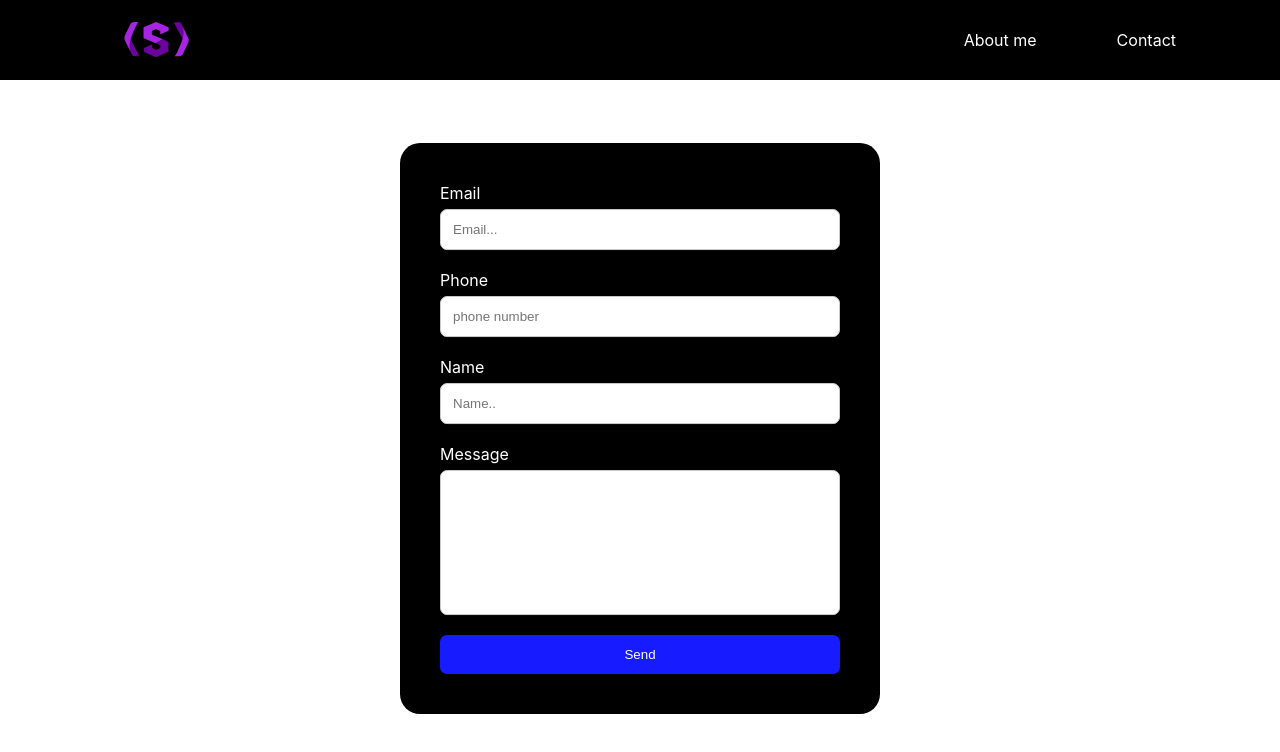
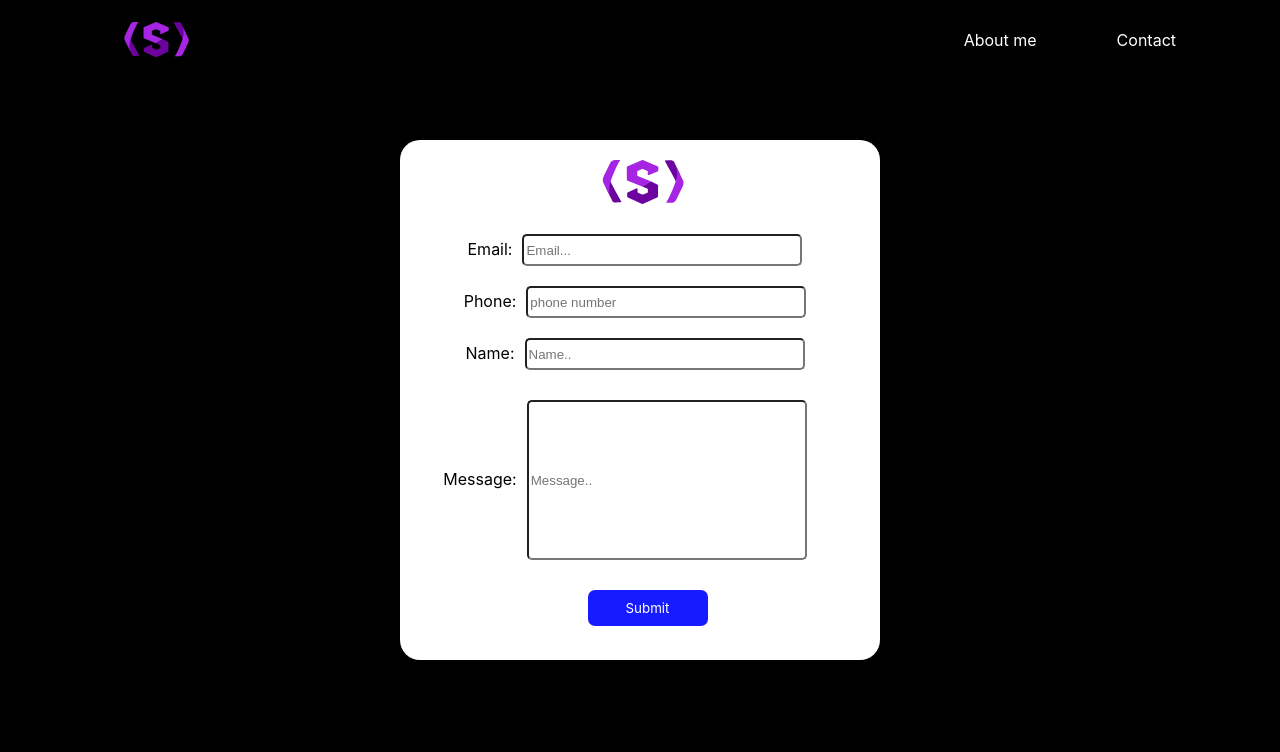
Before and after one commit to eveshino/Portfolio, a React (Create React App) app: page /contact in a window 1280 px wide. Shown: the top 752 px of the page. Built offline with nearby package versions, Linux system fonts and the light colour scheme.

Commit message:
added the about and contact section

```diff
--- a/src/App.js
+++ b/src/App.js
@@ -2,6 +2,7 @@ import HomePage from "./pages/HomePage";
 import { BrowserRouter, Route, Switch } from "react-router-dom";
 import Layout from "./components/layout/Layout.js";
 import Contact from "./pages/Contact";
+import Aboutme from "./pages/Aboutme";
 function App() {
   return (
     <BrowserRouter>
@@ -13,6 +14,9 @@ function App() {
           <Route path="/contact">
             <Contact />
           </Route>
+          <Route path="/aboutme">
+            <Aboutme />
+          </Route>
         </Switch>
       </Layout>
     </BrowserRouter>
--- a/src/components/Introduction.module.css
+++ b/src/components/Introduction.module.css
@@ -28,6 +28,7 @@
   padding: 10px 30px;
   margin-top: 3vh;
   border: none;
+  border-radius: 10px;
   box-shadow: 0px 10px 20px rgba(0, 0, 0, 0.2);
   transition: all 0.3s ease 0s;
   cursor: pointer;
--- /dev/null
+++ b/src/components/aboutme/About.js
@@ -0,0 +1,15 @@
+import classes from "./About.module.css";
+import myself from "../../images/myself.jpeg";
+function About() {
+  return (
+    <div className={classes.main}>
+      <div className={classes.header}>
+        <h1 className={classes.text}>Header content</h1>
+      </div>
+      <div>
+        <img className={classes.myself} src={myself} alt="myself" />
+      </div>
+    </div>
+  );
+}
+export default About;
--- /dev/null
+++ b/src/components/aboutme/About.module.css
@@ -0,0 +1,21 @@
+.main {
+  background-color: rgb(0, 0, 0);
+  height: 90vh;
+  font-family: "SF Pro Display";
+}
+.header {
+  position: relative;
+  height: 80vh;
+  overflow: hidden;
+}
+.text {
+  color: white;
+}
+.myself {
+  width: 45vh;
+
+  position: absolute;
+  top: 50%;
+  right: 7%;
+  transform: translateY(-50%);
+}
--- a/src/components/form/Form.js
+++ b/src/components/form/Form.js
@@ -1,19 +1,16 @@
+import React from "react";
 import classes from "./Form.module.css";
 import emailjs from "emailjs-com";
-import { useState } from "react";
+import logo from "../../images/logo.svg";
 
 function Form() {
-  const [toSend, setToSend] = useState({
-    email: "",
-    tel: "",
-    name: "",
-    message: "",
-  });
   function sendEmail(e) {
     e.preventDefault();
-    toSend(
+
+    emailjs
+      .sendForm(
         "service_keehfv5",
-      "service_keehfv5 ",
+        "template_ou46hdd",
         e.target,
         "user_kQZJCNGck2nNzDWGEeqtd"
       )
@@ -23,57 +20,42 @@ function Form() {
       .catch((err) => {
         console.log("FAILED...", err);
       });
+
+    e.target.reset();
   }
-
-  const handleChange = (e) => {
-    setToSend({ ...toSend, [e.target.name]: e.target.value });
-  };
 
   return (
     <div className={classes.container}>
-      <form onSubmit={sendEmail}>
-        <label htmlFor="email">Email</label>
-        <input
-          type="text"
-          id="email"
-          name="email"
-          placeholder="Email..."
-          value={toSend.email}
-          onChange={handleChange}
-        />
-
-        <label htmlFor="tel">Phone</label>
-        <input
-          id="tel"
-          name="tel"
-          type="tel"
-          placeholder="phone number"
-          value={toSend.tel}
-          onChange={handleChange}
-        />
-
-        <label htmlFor="nome">Name</label>
-        <input
-          type="text"
-          id="name"
-          name="name"
-          placeholder="Name.."
-          value={toSend.name}
-          onChange={handleChange}
-        />
-
-        <label htmlFor="mensagem">Message</label>
+      <div className={classes.card}>
+        <img className={classes.logo} src={logo} alt="logo" />
+        <form className={classes.form} onSubmit={sendEmail}>
+          <div className={classes.box}>
+            <label htmlFor="email">Email:</label>
+            <input type="text" id="email" name="email" placeholder="Email..." />
+          </div>
+          <div className={classes.box}>
+            <label htmlFor="tel">Phone:</label>
+            <input id="tel" name="tel" type="tel" placeholder="phone number" />
+          </div>
+          <div className={classes.box}>
+            <label htmlFor="nome">Name:</label>
+            <input type="text" id="name" name="name" placeholder="Name.." />
+          </div>
+          <div className={classes.box}>
+            <label htmlFor="mensagem">Message:</label>
             <input
               type="message"
               id="message"
               name="message"
+              placeholder="Message.."
               className={classes.textarea}
-          value={toSend.message}
-          onChange={handleChange}
             ></input>
-
-        <input type="submit" value="Send" />
+          </div>
+          <button className={classes.button} type="submit" value="Send">
+            Submit
+          </button>
         </form>
+      </div>
     </div>
   );
 }
--- a/src/components/form/Form.module.css
+++ b/src/components/form/Form.module.css
@@ -1,45 +1,60 @@
 .container {
+  background-color: rgb(0, 0, 0);
+  max-width: 100%;
+  height: 90vh;
+}
+.card {
   font-family: "SF Pro Display";
-  background-color: rgb(0, 0, 0);
+  border-radius: 20px;
+  background-color: rgb(255, 255, 255);
+  width: 60vh;
+  height: 65vh;
   position: absolute;
+  left: 50%;
   top: 50%;
-  left: 50%;
-  transform: translate(-50%, -45%);
-  padding: 5vh;
-  border-radius: 20px;
+  transform: translate(-50%, -50%);
+}
+.logo {
+  height: 5rem;
+  width: 100%;
+  margin-left: 15px;
+}
+.form {
+  display: block;
+  text-align: center;
+  margin: 0px;
 }
 
 label {
-  color: rgb(255, 255, 255);
+  margin: 6vh 0 5vh 0;
+  color: rgb(0, 0, 0);
+  width: 20vh;
 }
-
-input[type="text"],
-input[type="file"],
-input[type="tel"],
-select,
-.textarea {
-  display: flex;
-  width: 50vh;
-  padding: 12px;
-  border: 1px solid #ccc;
-  border-radius: 7px;
-  margin-top: 6px;
-  margin-bottom: 20px;
+input {
+  width: 35vh;
+  height: 4vh;
+  border-radius: 5px;
+  margin: 10px;
 }
 .textarea {
-  padding: 4rem;
+  margin-top: 20px;
+  height: 20vh;
+  margin-right: 30px;
 }
-
-input[type="submit"] {
+.button {
+  font-family: "SF Pro Display";
   background-color: #171bff;
   color: white;
-  padding: 12px 20px;
-  width: 50vh;
+  padding: 10px;
+  width: 15vh;
+  margin-top: 20px;
+  margin-left: 15px;
   border: none;
   border-radius: 7px;
   cursor: pointer;
 }
 
-input[type="submit"]:hover {
-  background-color: #4759ff;
+button:hover {
+  background-color: #000000;
+  color: rgb(255, 255, 255);
 }
--- a/src/components/layout/Navigation.js
+++ b/src/components/layout/Navigation.js
@@ -11,7 +11,7 @@ function MainNavigation() {
       <nav>
         <ul>
           <li>
-            <Link to="/">About me</Link>
+            <Link to="/aboutme">About me</Link>
           </li>
           <li>
             <Link to="/contact">Contact</Link>
--- /dev/null
+++ b/src/pages/Aboutme.js
@@ -0,0 +1,7 @@
+import React from "react";
+import About from "../components/aboutme/About";
+
+function Aboutme() {
+  return <About />;
+}
+export default Aboutme;
```
Also changed, not shown: src/images/myself.jpeg (added). Lines whose indentation alone changed are shown as unchanged.
